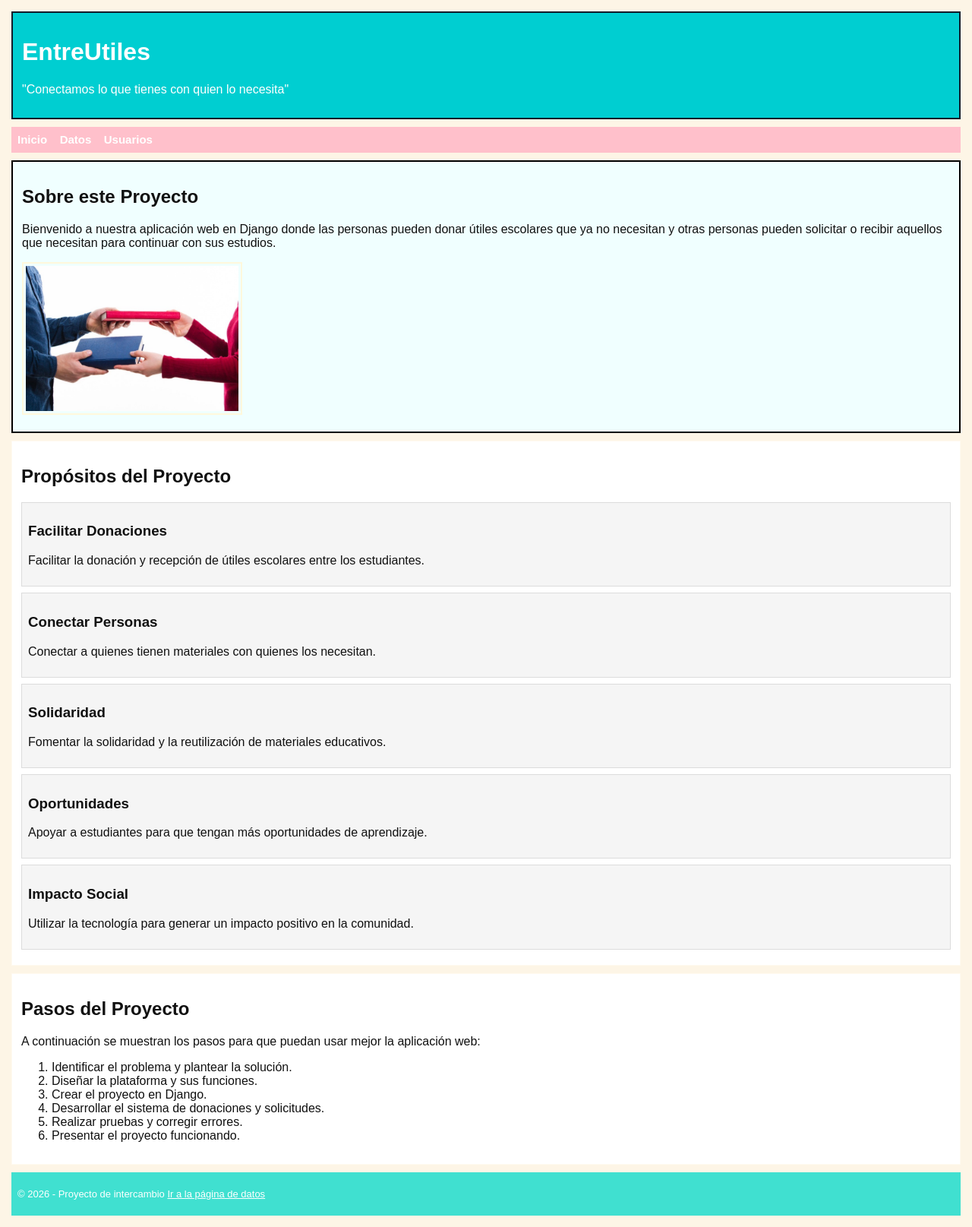
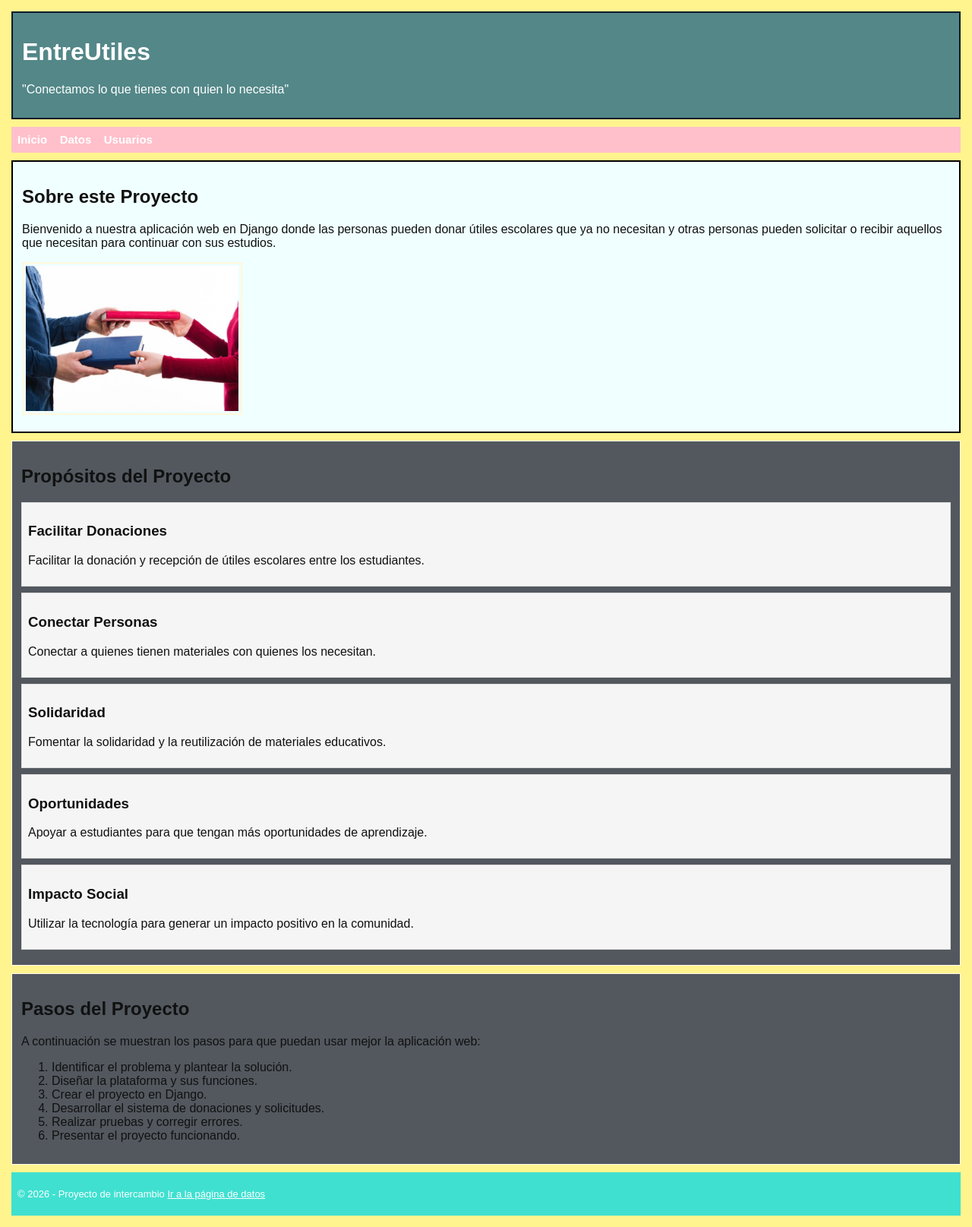
Before and after one commit to americaimv0/Equipo5_SistemadeIntercambio, a Django app: page / in a window 1280 px wide. Shown: the whole page at 76% size. Run offline with Django 5.2, Linux system fonts and the light colour scheme.

Commit message:
actualice los colores de estilos

```diff
--- a/practica/static/estilos.css
+++ b/practica/static/estilos.css
@@ -1,5 +1,5 @@
 body {
-    background-color: oldlace;
+    background-color: rgb(255, 244, 142);
     color: #111111;
     margin: 0;
     padding: 15px;
@@ -7,7 +7,7 @@ body {
     font-family: Arial, sans-serif;
 }
 header {
-    background-color: darkturquoise;
+    background-color: rgb(83, 135, 136);
     color: white;
     padding: 12px;
     border: 2px solid #0d1b2a;
@@ -31,7 +31,7 @@ nav a:hover {
     text-decoration: underline;
 }
 section {
-    background-color: white;
+    background-color: rgb(83, 88, 95);
     padding: 12px;
     margin: 10px 0;
     border: 1px solid floralwhite;
--- a/practica/templates/inicio.html
+++ b/practica/templates/inicio.html
@@ -4,7 +4,6 @@
 <head>
     <meta charset="UTF-8">
     <title>EntreUtiles</title>
-    {% load static %}
     <link rel="stylesheet" href="{% static 'estilos.css' %}">
 </head>
 <body>
```
